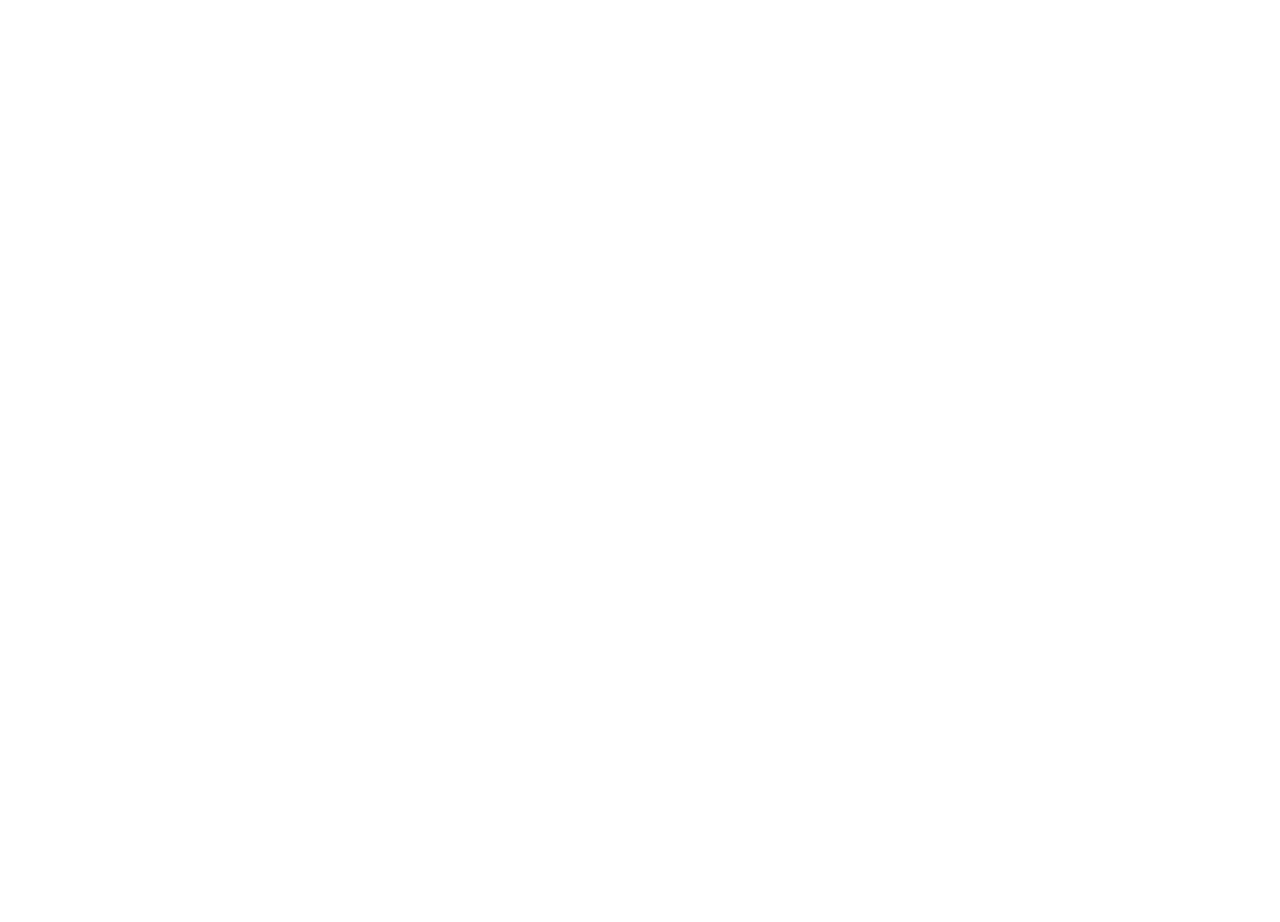
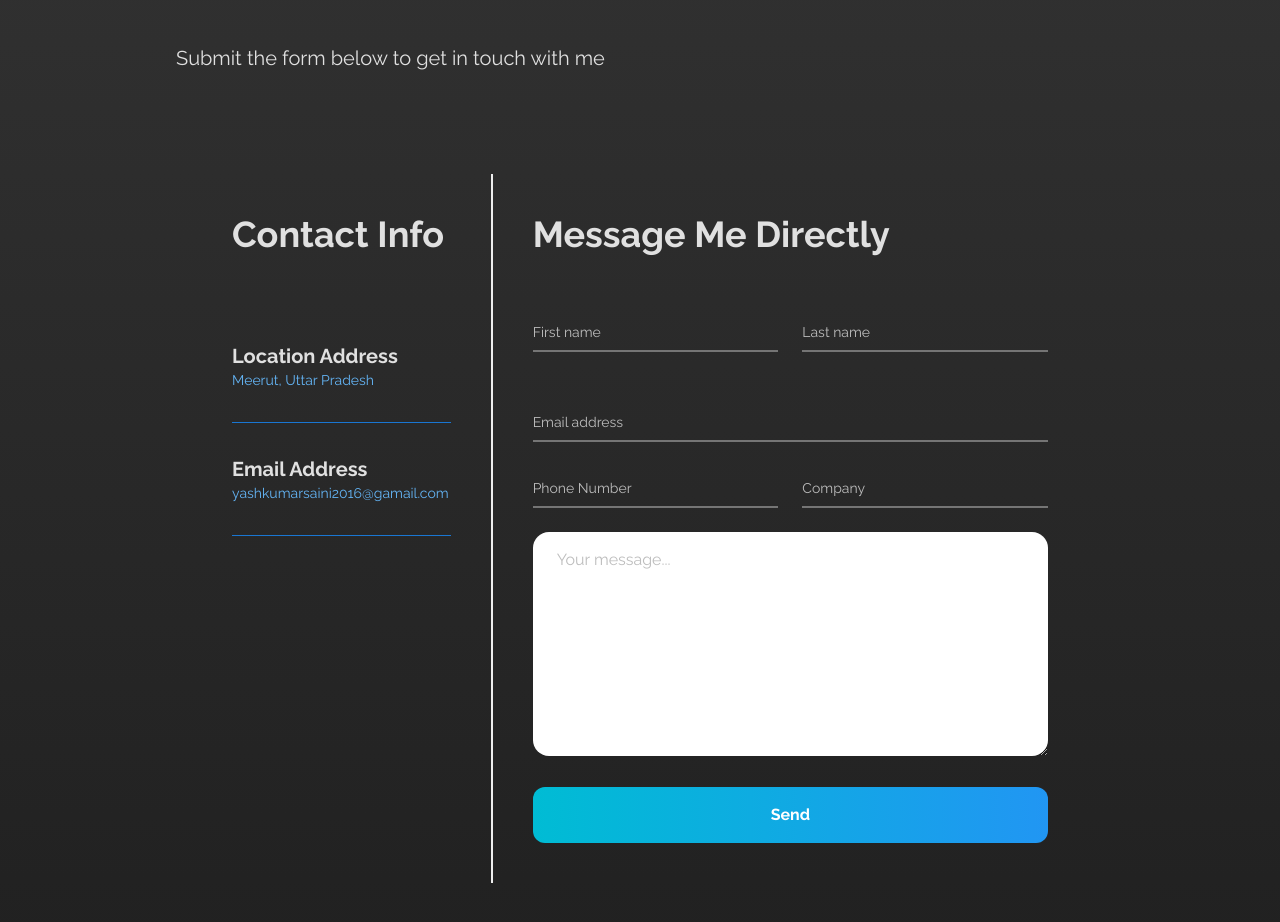
Before and after one commit to Yash28060/Portfolio, a React (Vite) app: page / in a window 1280 px wide. Shown: the part 3300-4222 px from the top of the page. Before the commit the page ends 3224 px from the top, so only its background shows below. Built offline with nearby package versions, Linux system fonts and the light colour scheme.

Commit message:
Contact Form

```diff
--- a/src/App.jsx
+++ b/src/App.jsx
@@ -7,6 +7,7 @@
 import "./index.css";
 import Projects from "./components/Projects";
 import Experience from "./components/Experience";
+import Contact from "./components/Contact";
 
 
 function App() {
@@ -33,6 +34,7 @@
           <SocialLinks />
           <Projects />
           <Experience />
+          <Contact/>
         </div>
       </ThemeContext.Provider>
     </>
--- /dev/null
+++ b/src/components/Contact.jsx
@@ -0,0 +1,153 @@
+import React from "react";
+
+function Contact() {
+  return (
+    <>
+      <div
+      name="contact"
+      className=" h-full dark:text-gray-300"
+    >
+      <div className="flex flex-col p-4 justify-center max-w-screen-lg mx-auto h-full">
+      <div className="pb-8">
+          <p className="text-4xl font-bold inline border-b-4 border-gray-500">
+            Contact
+          </p>
+          <p className="py-6 text-xl mt-10">Submit the form below to get in touch with me</p>
+        </div>
+          <div className="relative flex min-h-screen flex-col justify-center overflow-hidden">
+            <div className="bg-white dark:bg-transparent max-w-4xl mx-auto w-full">
+              <div className="grid grid-cols-6 h-full">
+                <div className="bg-blue-50 dark:bg-transparent p-10 col-span-2">
+                  <h2 className="mb-14 font-bold text-2xl md:text-4xl dark:text-gray-300 before:block before:absolute before:bg-sky-300 before:content[''] relative before:w-20 before:h-1 before:-skew-y-3 before:-bottom-4">
+                    {" "}
+                    Contact Info
+                  </h2>
+                  <p className="font-bold dark:text-gray-300 text-xl py-8 border-b border-blue-700">
+                    Location Address
+                    <span className="font-normal text-xs lg:text-sm text-blue-300 block">
+                      Meerut, Uttar Pradesh
+                    </span>
+                  </p>
+                  <p className="font-bold   dark:text-gray-300 text-xl py-8 border-b border-blue-700">
+                    Email Address
+                    <span className="font-normal text-xs break-words  lg:text-sm text-blue-300 block">
+                      yashkumarsaini2016@gamail.com
+                    </span>
+                  </p>
+
+                </div>
+                <div className=" dark:bg-transparent border-l-2 p-10 col-span-4">
+                  <h2 className="mb-14 font-bold text-2xl md:text-4xl dark:text-gray-300 before:block before:absolute before:bg-sky-300 before:content[''] relative before:w-20 before:h-1 before:-skew-y-3 before:-bottom-4">
+                    Message Me Directly
+                  </h2>
+                  <form action="https://getform.io/f/pbqgegwb" method="POST">
+                  <div className="grid gap-6 mb-6 grid-cols-2">
+                    <div className="relative z-0 w-full mb-6 group">
+                      <input
+                        type="text"
+                        name="fname"
+                        id="floating_first_name"
+                        className="block py-2.5 px-0 w-full text-sm text-gray-900 bg-transparent border-0 border-b-2 border-gray-300 appearance-none dark:text-white dark:border-gray-600 dark:focus:border-blue-500 focus:outline-none focus:ring-0 focus:border-blue-600 peer"
+                        placeholder=" "
+                        required
+                      />
+                      <label
+                        htmlFor="floating_first_name"
+                        className="peer-focus:font-medium absolute text-sm  dark:text-gray-400 duration-300 transform -translate-y-6 scale-75 top-3 -z-10 origin-[0] peer-focus:left-0 peer-focus:text-blue-600 peer-focus:dark:text-blue-500 peer-placeholder-shown:scale-100 peer-placeholder-shown:translate-y-0 peer-focus:scale-75 peer-focus:-translate-y-6"
+                      >
+                        First name
+                      </label>
+                    </div>
+                    <div className="relative z-0 w-full mb-6 group">
+                      <input
+                        type="text"
+                        name="lname"
+                        id="floating_last_name"
+                        className="block py-2.5 px-0 w-full text-sm text-gray-900 bg-transparent border-0 border-b-2 border-gray-300 appearance-none dark:text-white dark:border-gray-600 dark:focus:border-blue-500 focus:outline-none focus:ring-0 focus:border-blue-600 peer"
+                        placeholder=" "
+                        required
+                      />
+                      <label
+                        htmlFor="floating_last_name"
+                        className="peer-focus:font-medium absolute text-sm  dark:text-gray-400 duration-300 transform -translate-y-6 scale-75 top-3 -z-10 origin-[0] peer-focus:left-0 peer-focus:text-blue-600 peer-focus:dark:text-blue-500 peer-placeholder-shown:scale-100 peer-placeholder-shown:translate-y-0 peer-focus:scale-75 peer-focus:-translate-y-6"
+                      >
+                        Last name
+                      </label>
+                    </div>
+                  </div>
+                  <div className="relative z-0 w-full mb-6 group">
+                    <input
+                      type="email"
+                      name="email"
+                      id="floating_email"
+                      className="block py-2.5 px-0 w-full text-sm text-gray-900 bg-transparent border-0 border-b-2 border-gray-300 appearance-none dark:text-white dark:border-gray-600 dark:focus:border-blue-500 focus:outline-none focus:ring-0 focus:border-blue-600 peer"
+                      placeholder=" "
+                      required
+                    />
+                    <label
+                      htmlFor="floating_email"
+                      className="peer-focus:font-medium absolute text-sm dark:text-gray-400 duration-300 transform -translate-y-6 scale-75 top-3 -z-10 origin-[0] peer-focus:left-0 peer-focus:text-blue-600 peer-focus:dark:text-blue-500 peer-placeholder-shown:scale-100 peer-placeholder-shown:translate-y-0 peer-focus:scale-75 peer-focus:-translate-y-6"
+                    >
+                      Email address
+                    </label>
+                  </div>
+                  <div className="grid md:grid-cols-2 md:gap-6">
+                    <div className="relative z-0 w-full mb-6 group">
+                      <input
+                        type="tel"
+                        pattern="[0-9]{10}"
+                        name="phone"
+                        id="floating_phone"
+                        className="block py-2.5 px-0 w-full text-sm text-gray-900 bg-transparent border-0 border-b-2 border-gray-300 appearance-none dark:text-white dark:border-gray-600 dark:focus:border-blue-500 focus:outline-none focus:ring-0 focus:border-blue-600 peer"
+                        placeholder=" "
+                        required
+                      />
+                      <label
+                        htmlFor="floating_phone"
+                        className="peer-focus:font-medium absolute text-sm dark:text-gray-400 duration-300 transform -translate-y-6 scale-75 top-3 -z-10 origin-[0] peer-focus:left-0 peer-focus:text-blue-600 peer-focus:dark:text-blue-500 peer-placeholder-shown:scale-100 peer-placeholder-shown:translate-y-0 peer-focus:scale-75 peer-focus:-translate-y-6"
+                      >
+                        Phone Number
+                      </label>
+                    </div>
+                    <div className="relative z-0 w-full mb-6 group">
+                      <input
+                        type="text"
+                        name="company"
+                        id="floating_company"
+                        className="block py-2.5 px-0 w-full text-sm text-gray-900 bg-transparent border-0 border-b-2 border-gray-300 appearance-none dark:text-white dark:border-gray-600 dark:focus:border-blue-500 focus:outline-none focus:ring-0 focus:border-blue-600 peer"
+                        placeholder=" "
+                        required
+                      />
+                      <label
+                        htmlFor="floating_company"
+                        className="peer-focus:font-medium absolute text-sm  dark:text-gray-400 duration-300 transform -translate-y-6 scale-75 top-3 -z-10 origin-[0] peer-focus:left-0 peer-focus:text-blue-600 peer-focus:dark:text-blue-500 peer-placeholder-shown:scale-100 peer-placeholder-shown:translate-y-0 peer-focus:scale-75 peer-focus:-translate-y-6"
+                      >
+                        Company
+                      </label>
+                    </div>
+                  </div>
+                  <div className="mb-6">
+                    <textarea
+                      className="w-full rounded-2xl dark:bg-white bg-blue-50 placeholder:text-md px-6 py-4"
+                      placeholder="Your message..."
+                      name="message"
+                      rows="8"
+                    ></textarea>
+                  </div>
+                  <div className="flex justify-center">
+                    <button className=" py-4 rounded-xl bg-gradient-to-r from-cyan-500 to to-blue-500 dark:text-white font-bold w-full  hover:scale-105 hover:opacity-95 transition-all delay-200">
+                      Send
+                    </button>
+                  </div>
+                  </form>
+                </div>
+              </div>
+            </div>
+          </div>
+        </div>
+      </div>
+    </>
+  );
+}
+
+export default Contact;
--- a/src/components/Experience.jsx
+++ b/src/components/Experience.jsx
@@ -43,7 +43,7 @@
             id: 5,
             title: "Tailwind",
             image: tailwind,
-            style: 'shadow-blue-500 hover:shadow-blue-300 '
+            style: 'shadow-cyan-500 hover:shadow-cyan-300 '
         },
         {
             id: 6,
@@ -61,14 +61,14 @@
             id: 8,
             title: "MySQL",
             image: mysql,
-            style: 'shadow-blue-500 hover:shadow-red-300 '
-        },
-        {
-            id: 9,
-            title: "Vs Code",
-            image: vscode,
             style: 'shadow-purple-500 hover:shadow-purple-300 '
         },
+        // {
+        //     id: 9,
+        //     title: "Vs Code",
+        //     image: vscode,
+        //     style: 'shadow-purple-500 hover:shadow-purple-300 '
+        // },
     ];
   return (
     <>
```
